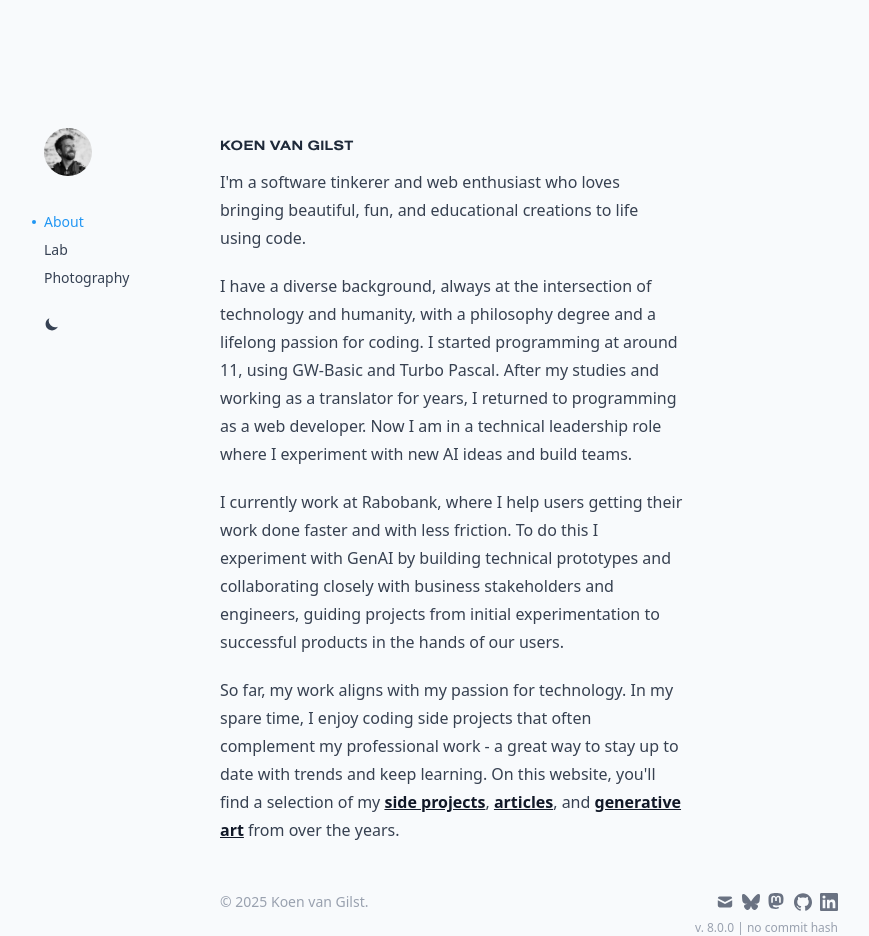
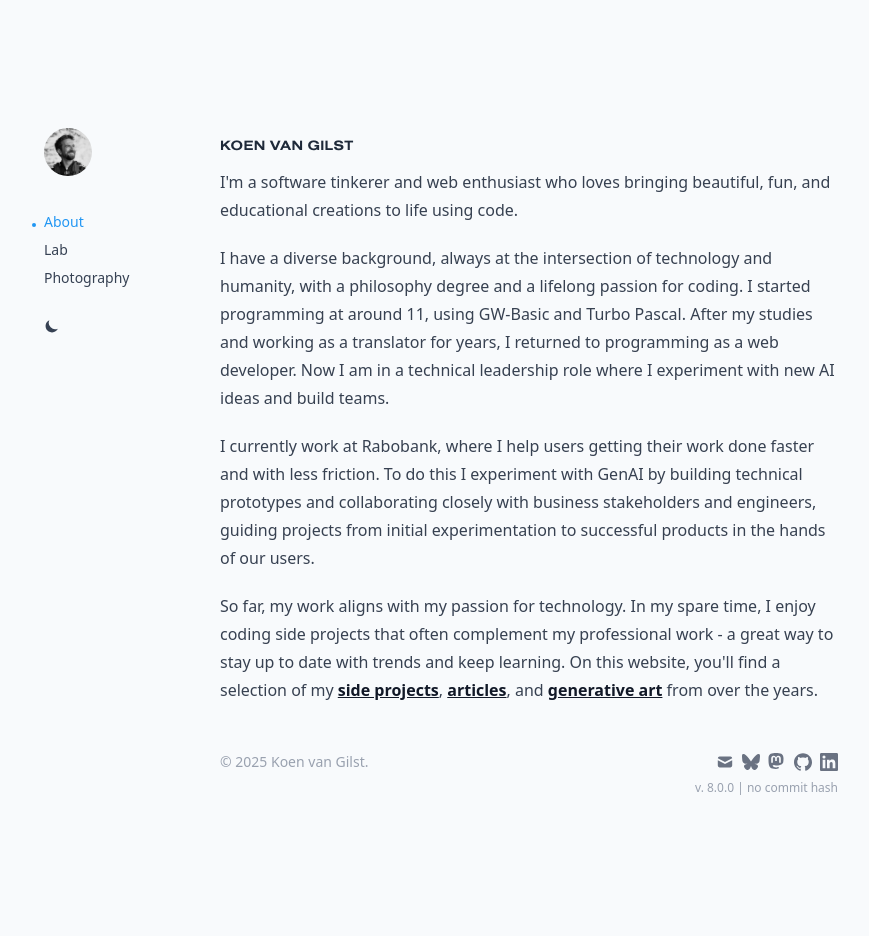
Before and after one commit to vnglst/koenvangilst.nl, a Next.js app: page / in a window 1280 px wide. Shown: the whole page, without its empty margins (108-977 px from the left). After the commit the page ends 800 px from the top, so only its background shows below. Built offline with nearby package versions, Linux system fonts and the light colour scheme.

Commit message:
simplified html

```diff
--- a/app/page.tsx
+++ b/app/page.tsx
@@ -13,8 +13,6 @@ export async function generateMetadata() {
 export default async function Home() {
   return (
     <Container>
-      <div className="flex flex-1 items-start space-x-2">
-        <div className="w-full md:w-9/12">
       <Prose className="-mt-[5px]">
         <p>
           I'm a software tinkerer and web enthusiast who loves bringing beautiful, fun, and educational creations to
@@ -43,8 +41,6 @@ export default async function Home() {
           from over the years.
         </p>
       </Prose>
-        </div>
-      </div>
     </Container>
   );
 }
--- a/components/layout/Container.tsx
+++ b/components/layout/Container.tsx
@@ -16,17 +16,11 @@ export function Container({ children, footer = true, sidebar = true }: PropsWith
       {sidebar && <Sidebar />}
       <Main>
         <Suspense>
-          <div className="mt-6 flex min-w-0 flex-auto flex-col md:mt-0">
-            <h1 className="nimbus mt-[9px] mb-4 hidden text-sm font-bold tracking-wide uppercase md:block">
-              <Link href="/">Koen van Gilst</Link>
-            </h1>
-            <div className="flex-auto">
-              <div className="flex flex-1 items-start space-x-4">
-                <div className="w-full md:w-9/12">{children}</div>
-              </div>
-            </div>
-            {footer && <Footer />}
-          </div>
+          <h1 className="nimbus mt-[9px] mb-4 hidden text-sm font-bold tracking-wide uppercase md:block">
+            <Link href="/">Koen van Gilst</Link>
+          </h1>
+          <div className="w-full md:w-9/12">{children}</div>
+          {footer && <Footer />}
         </Suspense>
       </Main>
     </div>
--- a/components/layout/Sidebar.tsx
+++ b/components/layout/Sidebar.tsx
@@ -47,28 +47,21 @@ export function Sidebar() {
         {/* Navigation */}
         <nav className="flex flex-row items-center space-x-2 pb-4 md:flex-col md:items-start md:space-x-0 md:px-0 md:pb-0">
           {navItems.map((item) => (
-            <div key={item.href} className="flex items-center md:pl-3">
-              <div
-                className={cx(
-                  'mr-2 hidden h-1 w-1 rounded-full transition-opacity md:block',
-                  isActive(item.href) ? 'bg-primary opacity-100' : 'opacity-0'
-                )}
-              />
             <Link
+              key={item.href}
               href={item.href}
               className={cx(
-                  'py-1 text-sm whitespace-nowrap transition-opacity',
+                'py-1 text-sm whitespace-nowrap transition-opacity md:pl-3',
+                'before:mr-2 before:hidden before:h-1 before:w-1 before:rounded-full before:transition-opacity md:before:inline-block',
                 isActive(item.href)
-                    ? 'text-primary dark:text-primary font-medium'
-                    : 'text-gray-700 hover:opacity-60 dark:text-gray-400'
+                  ? 'text-primary dark:text-primary before:bg-primary font-medium before:opacity-100'
+                  : 'text-gray-700 before:opacity-0 hover:opacity-60 dark:text-gray-400'
               )}
             >
               {item.label}
             </Link>
-            </div>
           ))}
-          <div className="ml-auto flex items-center md:mt-6 md:ml-0 md:pl-3">
-            <div className="mr-2 hidden h-1 w-1 opacity-0 md:block" />
+          <div className="ml-auto md:mt-6 md:ml-0 md:pl-6">
             <ThemeToggleText />
           </div>
         </nav>
```
Lines whose indentation alone changed are shown as unchanged.
